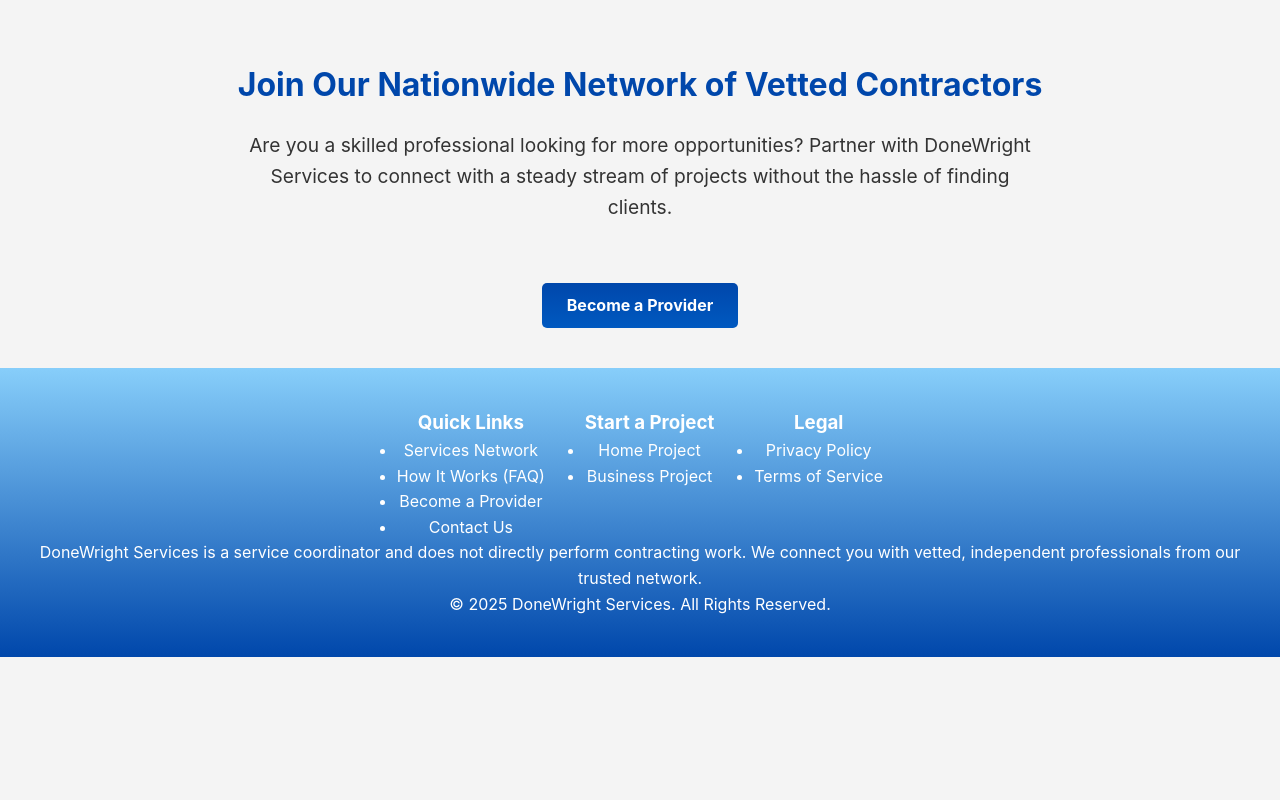
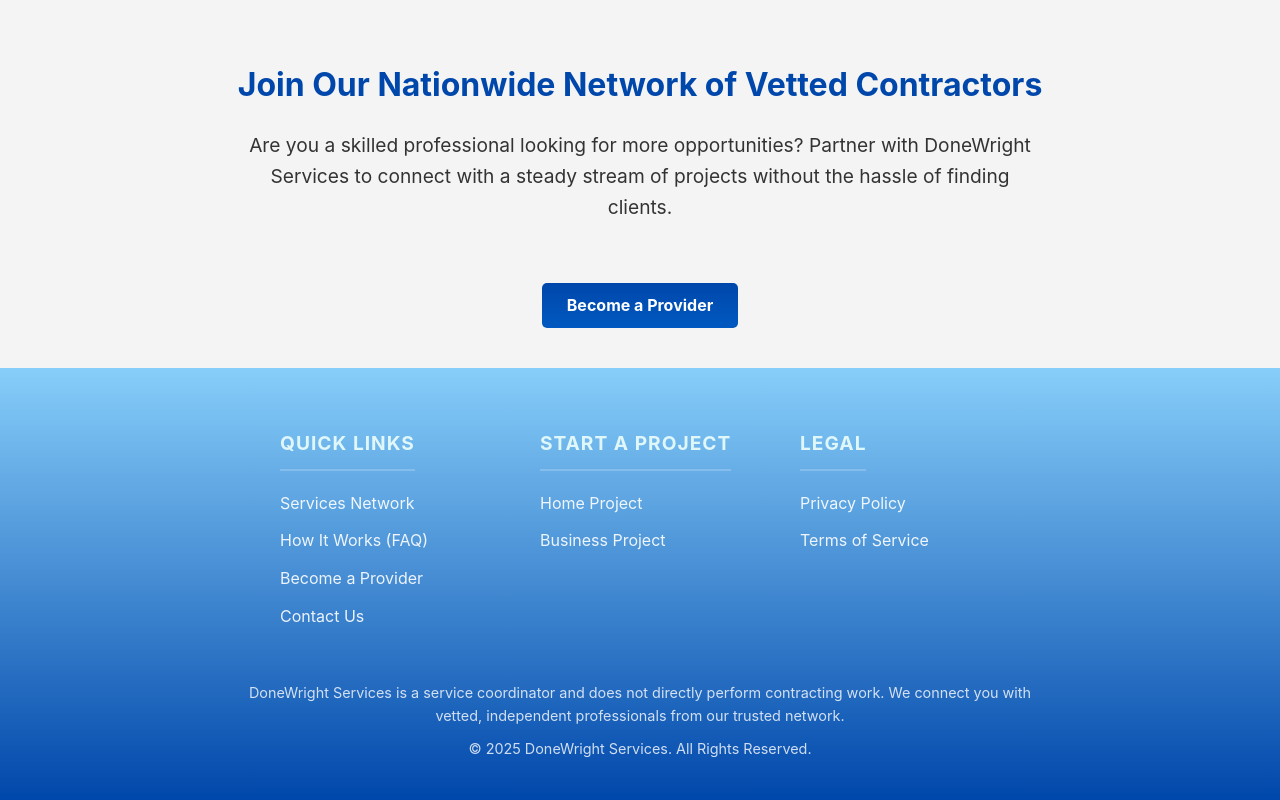
Before and after one commit to uploadnprogress/DWreact, a React (Vite) app: page / in a window 1280 px wide. Shown: the part 1020-1820 px from the top of the page. Before the commit the page ends 1677 px from the top, so only its background shows below. Built offline with nearby package versions, Linux system fonts and the light colour scheme.

Commit message:
Fix footer alignment: 3 distinct columns on desktop

```diff
--- a/src/styles.css
+++ b/src/styles.css
@@ -405,13 +405,6 @@
 }
 .btn:hover { transform: scale(1.05); }
 
-/* Footer */
-.main-footer {
-    background: linear-gradient(to top, var(--primary-blue), var(--lighter-blue-gradient-end));
-    color: white; text-align: center; padding: 40px 20px; margin-top: auto;
-}
-.footer-container { display: flex; justify-content: center; gap: 40px; flex-wrap: wrap; }
-.footer-section a { color: white; text-decoration: none; }
 /* =========================================
    8. SAFETY RESTORATION (Popups & Complex Forms)
    ========================================= */
@@ -554,3 +547,93 @@
     margin-right: auto;
     text-align: center !important;
 }
+
+/* =========================================
+   11. FOOTER ALIGNMENT FIX
+   ========================================= */
+
+.main-footer {
+    background: linear-gradient(to top, var(--primary-blue), var(--lighter-blue-gradient-end));
+    color: var(--text-light);
+    padding: 60px 20px 30px; /* More top padding for breathing room */
+    margin-top: auto;
+}
+
+.footer-container {
+    display: flex;
+    justify-content: center; /* Centers the whole block */
+    align-items: flex-start; /* Aligns tops of columns perfectly */
+    gap: 60px; /* Nice wide gap between columns */
+    flex-wrap: wrap;
+    max-width: 1200px;
+    margin: 0 auto 40px auto;
+}
+
+.footer-section {
+    flex: 0 1 auto; /* Prevents them from stretching weirdly */
+    min-width: 200px; /* Ensures they don't get too squished */
+    text-align: left; /* Keeps list items aligned cleanly */
+}
+
+.footer-section h3 {
+    color: #e0f7fa;
+    font-size: 1.2rem;
+    margin-bottom: 20px;
+    text-transform: uppercase;
+    letter-spacing: 1px;
+    border-bottom: 2px solid rgba(255, 255, 255, 0.2);
+    padding-bottom: 10px;
+    display: inline-block;
+}
+
+.footer-section ul {
+    list-style: none;
+    padding: 0;
+    margin: 0;
+}
+
+.footer-section ul li {
+    margin-bottom: 12px;
+}
+
+.footer-section ul li a {
+    color: white;
+    text-decoration: none;
+    font-size: 1rem;
+    opacity: 0.9;
+    transition: opacity 0.2s;
+}
+
+.footer-section ul li a:hover {
+    opacity: 1;
+    text-decoration: underline;
+}
+
+/* Bottom Copyright Area */
+.footer-disclaimer, .copyright {
+    text-align: center;
+    font-size: 0.9rem;
+    opacity: 0.8;
+    max-width: 800px;
+    margin: 0 auto 10px;
+}
+
+/* Mobile Stack Fix */
+@media (max-width: 768px) {
+    .footer-container {
+        flex-direction: column;
+        align-items: center;
+        text-align: center;
+        gap: 40px;
+    }
+
+    .footer-section {
+        text-align: center;
+        width: 100%;
+    }
+
+    .footer-section h3 {
+        display: block;
+        border-bottom: none; /* Cleaner look on mobile */
+    }
+}
```
